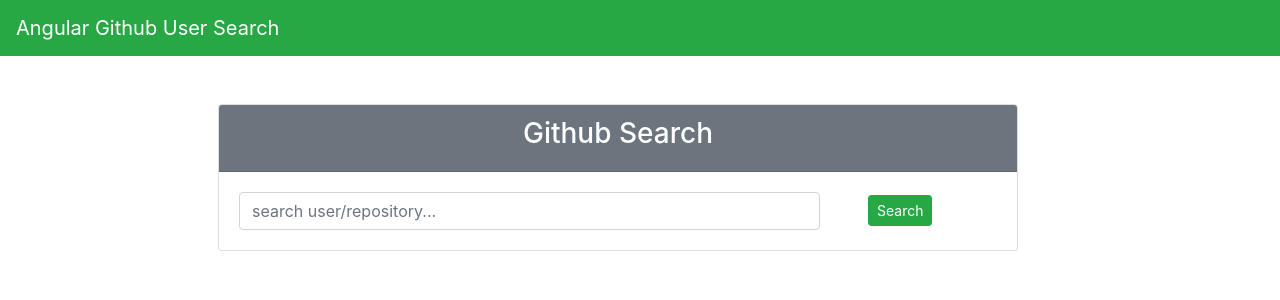
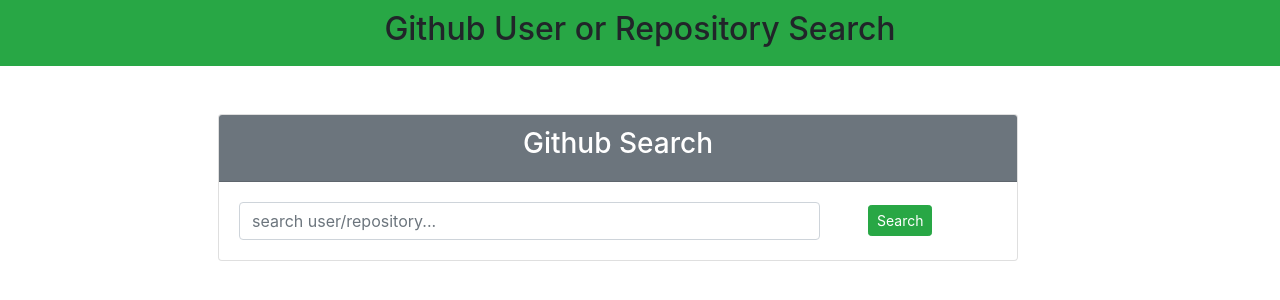
Before and after one commit to melissa-koi/GithubSearch, an Angular app: page / in a window 1280 px wide. Shown: the top 300 px of the page. Built offline with nearby package versions, Linux system fonts and the light colour scheme.

Commit message:
change title scss

```diff
--- a/src/app/app.component.html
+++ b/src/app/app.component.html
@@ -1,5 +1,5 @@
-<nav class="navbar navbar-dark bg-success navbar-expand-sm" >
-  <a href="/" class="navbar-brand">Angular Github User Search</a>
-</nav>
+<div id="Title"class="bg-success">
+  <h2>Github User or Repository Search</h2>
+</div>
 
 <app-search></app-search>
--- a/src/app/app.component.scss
+++ b/src/app/app.component.scss
@@ -1,5 +1,4 @@
-// *{
-//     padding:0;
-//     margin:0;
-//     box-sizing:border-box;
-// }
+#Title{
+    text-align: center;
+    padding: 10px;
+}
```
Also changed, not shown: src/app/alert-service/alert.service.ts (deleted, +0 -13 lines), 1 other file (tests, documents, lock files or other folders).
